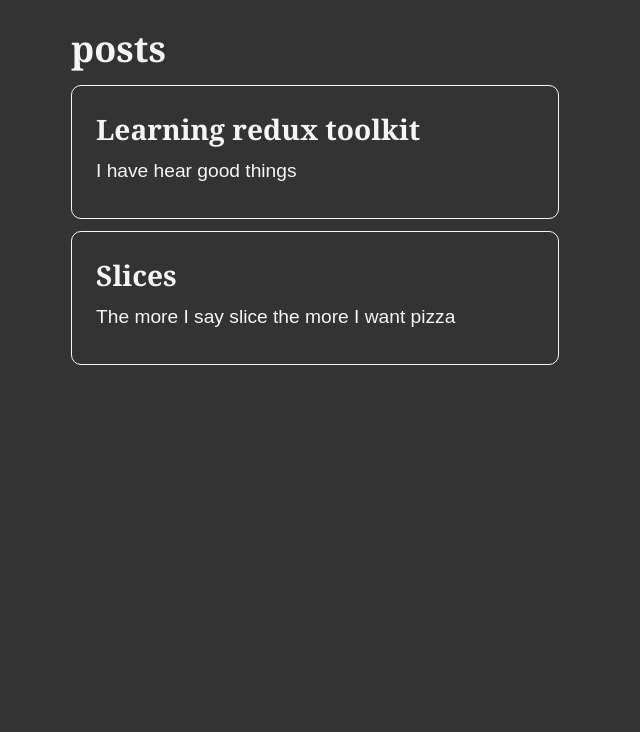
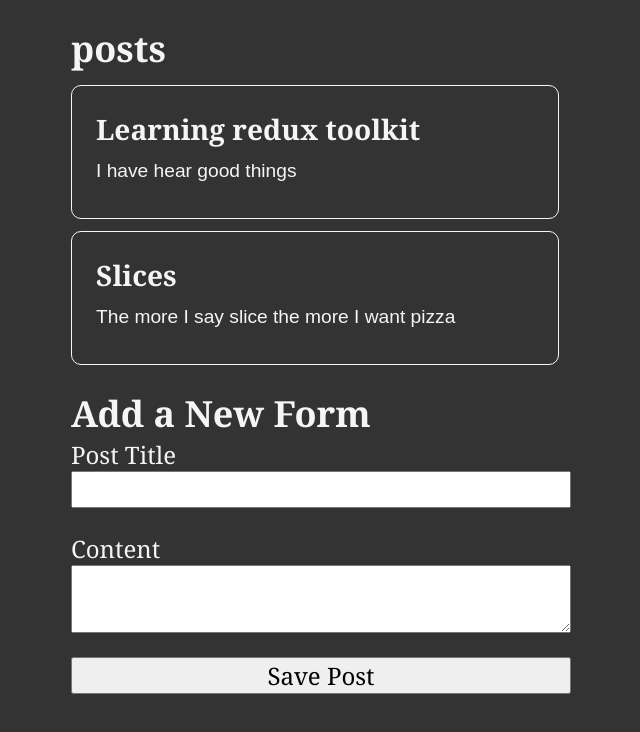
Before and after one commit to sahanediriweera/reduxfundamentals, a React (Create React App) app: page / in a window 1280 px wide. Shown: the top 732 px of the page, without its empty margins (319-959 px from the left). Built offline with nearby package versions, Linux system fonts and the light colour scheme.

Commit message:
completed addform and state management

```diff
--- a/src/App.js
+++ b/src/App.js
@@ -1,5 +1,6 @@
 // import Counter from './features/counter/Counter';
 
+import AddPostForm from "./features/posts/AddPostForm";
 import PostsList from "./features/posts/PostsList";
 
 
@@ -8,6 +9,7 @@
     <main className='App' >
       {/* <Counter/> */}
       <PostsList/>
+      <AddPostForm/>
     </main>
   );
 }
--- a/src/features/posts/AddPostForm.js
+++ b/src/features/posts/AddPostForm.js
@@ -0,0 +1,52 @@
+import React from 'react';
+import { useState } from 'react';
+import { useDispatch } from 'react-redux';
+
+import { postAdded } from './postSlice';
+
+const AddPostForm = () => {
+    const [title,setTitle] = useState('');
+    const [content,setContent] = useState('');
+    const dispatch = useDispatch();
+
+    const onTitleChange = e => setTitle(e.target.value);
+    const onContentChanged = e=> setContent(e.target.value);
+
+    const onSavedPostClicked = () => {
+        if(title && content){
+            dispatch(
+                postAdded(title,content)
+            )
+            setContent('');
+            setTitle('');
+        }
+    }
+
+  return (
+    <section>
+        <h2>
+            Add a New Form
+        </h2>
+        <form>
+            <label htmlFor='postTitle'>
+                Post Title
+            </label>
+            <input type='text'
+            id = 'postTitle'
+            name = 'postTitle'
+            value = {title}
+            onChange = {onTitleChange}
+            />
+            <label htmlFor='postContent'>Content</label>
+            <textarea id = 'postContent'
+            name = 'postContent'
+            value= {content}
+            onChange = {onContentChanged}
+            />
+            <button type='button' onClick={onSavedPostClicked}> Save Post</button>
+        </form>
+    </section>
+  )
+}
+
+export default AddPostForm
--- a/src/features/posts/postSlice.js
+++ b/src/features/posts/postSlice.js
@@ -1,4 +1,5 @@
 import { createSlice } from "@reduxjs/toolkit";
+import { nanoid } from "@reduxjs/toolkit";
 
 const initialState = [
     { id:'1', title: 'Learning redux toolkit', content:'I have hear good things'},
@@ -9,8 +10,19 @@
     name:'posts',
     initialState,
     reducers: {
-        postAdded(state,action) {
-            state.push(action.payload);
+        postAdded:{
+            reducer(state,action){
+                state.push(action.payload);
+            },
+            prepare(title,content){
+                return {
+                    payload:{
+                        id:nanoid,
+                        title,
+                        content
+                    }
+                }
+            }
         }
     }
 });
--- /dev/null
+++ b/src/features/users/usersSlice.js
@@ -0,0 +1,5 @@
+import { createSlice } from "@reduxjs/toolkit";
+
+const initialState = [
+    {id:'0',name:'Spider'}
+]
```
